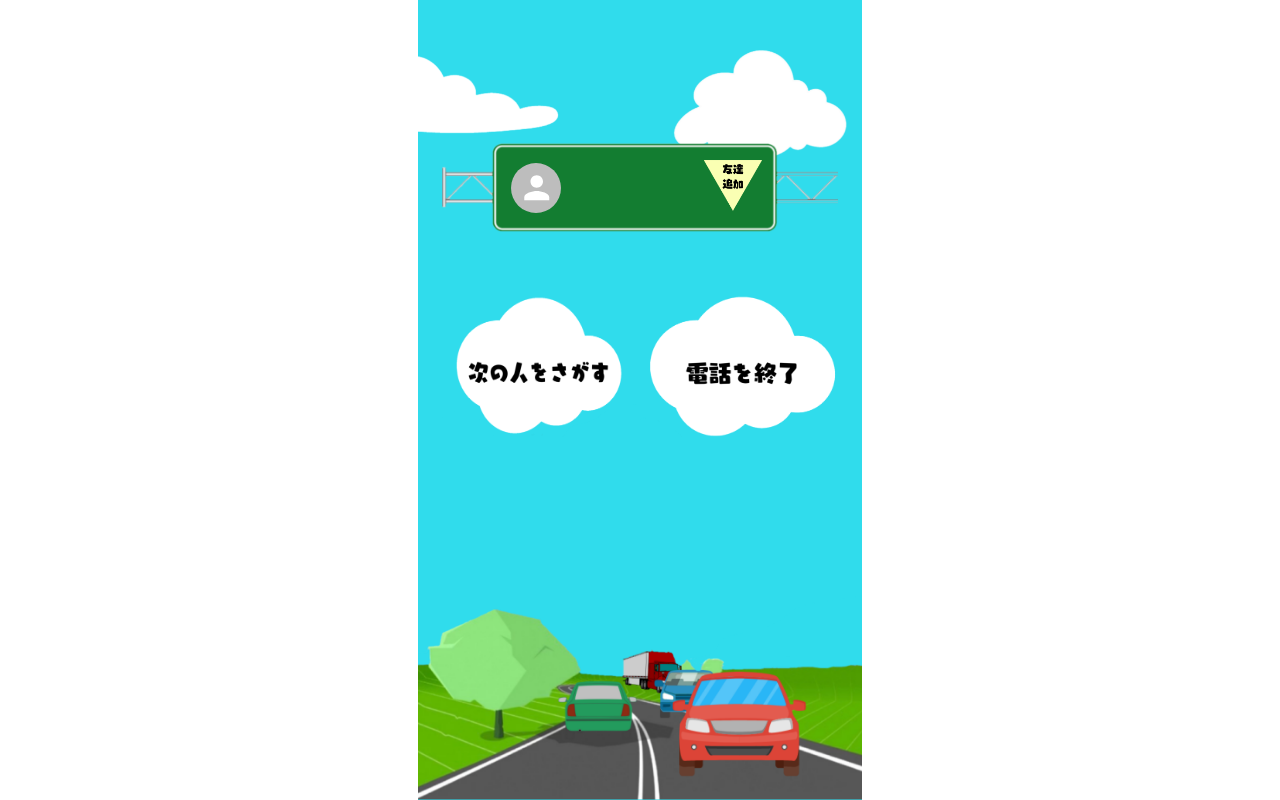
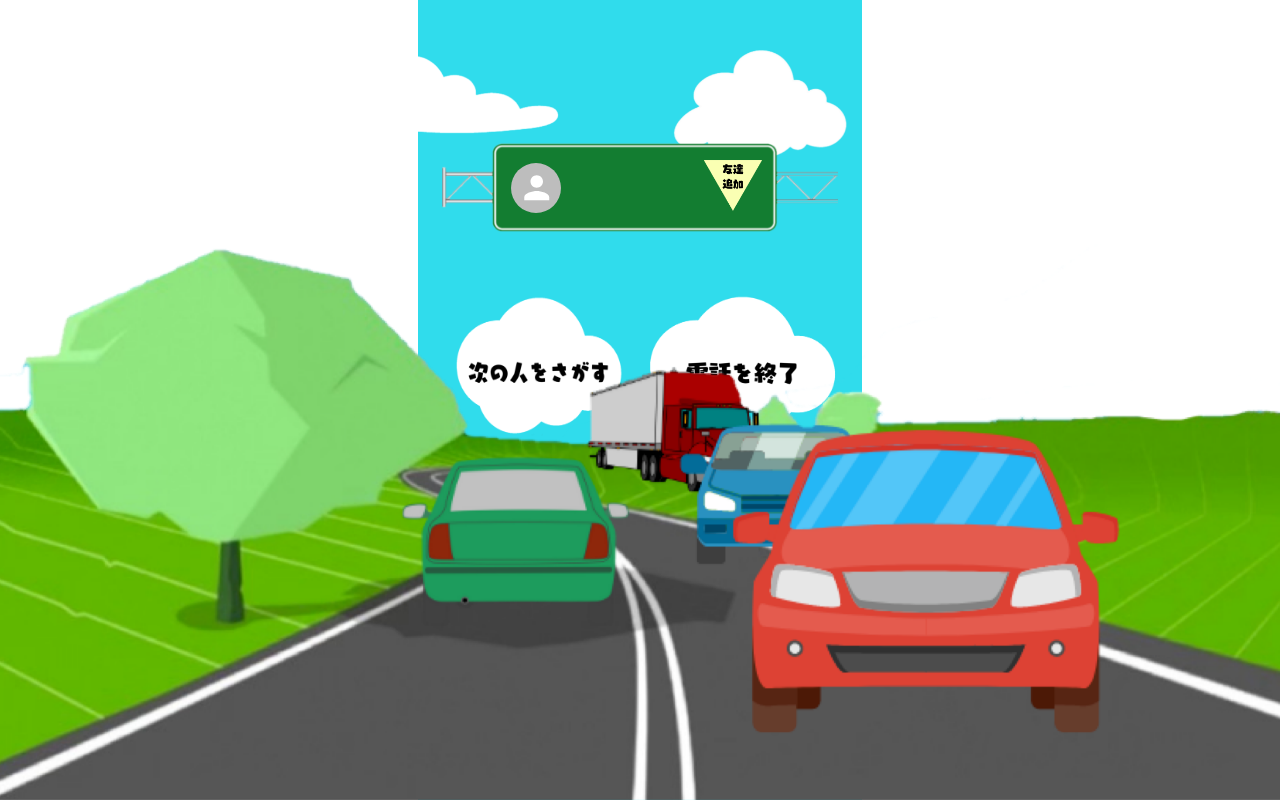
Before and after one commit to pnr-hackathon-2022-e/car_matching, a React (Vite) app in the folder frontend/: page /matching in a window 1280 px wide. Built offline with nearby package versions, Linux system fonts and the light colour scheme.

Commit message:
fix: スマホで画像がフッターナビゲーションに隠れる不具合

```diff
--- a/frontend/src/App.css
+++ b/frontend/src/App.css
@@ -1,6 +1,7 @@
 html,
 body {
   overflow: hidden;
+  position: relative;
 }
 
 body {
--- a/frontend/src/pages/Matching.jsx
+++ b/frontend/src/pages/Matching.jsx
@@ -22,6 +22,7 @@ export const Matching = () => {
       sx={{
         px: 0,
         position: "relative",
+        overflow: "hidden",
         bgcolor: "#30dcec",
         height: "100vh",
         width: "100%",
@@ -104,12 +105,22 @@ export const Matching = () => {
         />
       </Stack>
       <img
+        src={Cloud2}
+        style={{
+          position: "absolute",
+          bottom: 50,
+          right: -50,
+          width: 300,
+        }}
+      />
+
+      <img
         src={Road}
         style={{
-          position: "absolute",
+          width: "100%",
+          position: "fixed",
           bottom: 0,
           left: 0,
-          width: "100%",
         }}
       />
     </Container>
```
Also changed, not shown: frontend/src/assets/matching/road.png.
